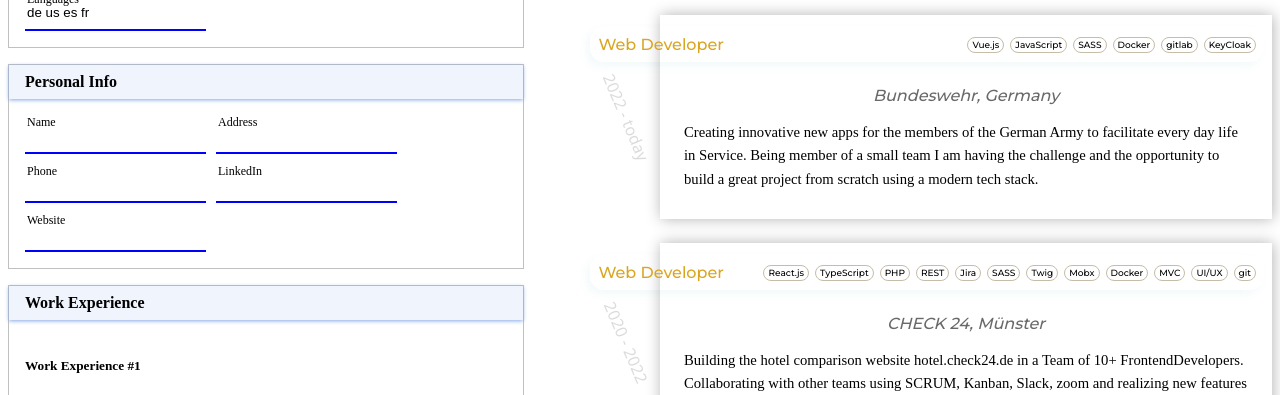
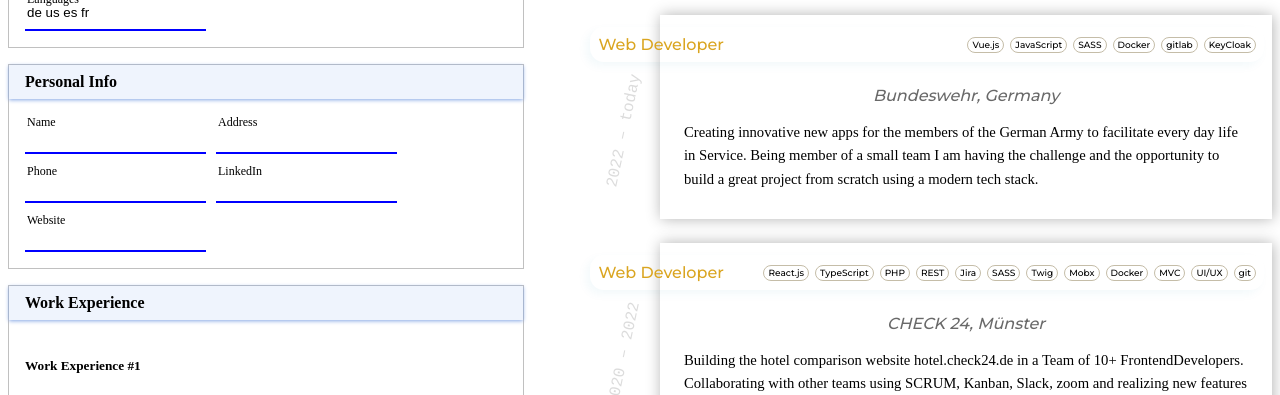
Before and after one commit to elVazquez222/better-cv-maker, an Angular app: page / in a window 1280 px wide. Shown: the part 405-800 px from the top of the page. Built offline with nearby package versions, Linux system fonts and the light colour scheme.

Commit message:
change Bindestriche for Spiegelstriche

```diff
--- a/src/app/app.component.ts
+++ b/src/app/app.component.ts
@@ -28,16 +28,16 @@ export class AppComponent {
     { label: "Languages", type: "text", value: "de us es fr" },
   ]
   workExperienceEntries: Array<WorkExperienceEntry> = [
-    { title: 'Web Developer', location: 'Bundeswehr, Germany', description: 'Creating innovative new apps for the members of the German Army to facilitate every day life in Service. Being member of a small team I am having the challenge and the opportunity to build a great project from scratch using a modern tech stack.', time: '2022 - today', skills: 'Vue.js, JavaScript, SASS, Docker, gitlab, KeyCloak' },
-    { title: 'Web Developer', location: 'CHECK 24, Münster', description: 'Building the hotel comparison website hotel.check24.de in a Team of 10+ FrontendDevelopers. Collaborating with other teams using SCRUM, Kanban, Slack, zoom and realizing new features in close cooperation with the product management using Jira, Adobe XD and hot coffee.', time: '2020 - 2022', skills: 'React.js, TypeScript, PHP, REST, Jira, SASS, Twig, Mobx, Docker, MVC, UI/UX, git' },
-    { title: 'Frontend Developer', location: 'Command Cyber- & Informationroom CIR, Bonn', description: 'Refactoring and extending the existing Microsoft Sharepointbased intranet using React JS and RESTful API to allow to the employees to display and manage speci:c data on a personalized dashboard. SideProjectW Building a digital Kanban board that was used during the COVID19 restrictions using React JS and Firebase.', time: '2019 - 2020', skills: 'React.js, JavaScript, Sharepoint, REST, git, Kanban, Ui-Fabric, firebase' },
-    { title: 'Reservist', location: 'Bundeswehr, Schwarzenborn', description: 'Participating in military maneuvers, such as Allied Spirit X, as Infantryman and IT-Specialist.', time: '2018 - 2019', skills: 'Army command and information system, mil. stuff' },
-    { title: 'Backend Developer', location: 'HAWK, Hildesheim', time: '2017 - 2018', description: 'Project Refactoring the website of the University of Applied Science HAQK (Hochschule für angewandte Qissenschaft und Kunst. Mainly responsible for the database schemes.', skills: 'PHP, MySQLi, phpMyAdmin, jQuery, HTML/CSS, JavaScript' },
-    { title: 'Technical Support', location: 'Unity Media, Göttingen', description: 'Technical Customer Support. Customer service at a large Internet and multimedia provider. Being responsible for recording and processing technical tickets. ', time: '2015 - 2017', skills: 'Customer Service, Tech Support, Multimedia, network technology' },
+    { title: 'Web Developer', location: 'Bundeswehr, Germany', description: 'Creating innovative new apps for the members of the German Army to facilitate every day life in Service. Being member of a small team I am having the challenge and the opportunity to build a great project from scratch using a modern tech stack.', time: '2022 – today', skills: 'Vue.js, JavaScript, SASS, Docker, gitlab, KeyCloak' },
+    { title: 'Web Developer', location: 'CHECK 24, Münster', description: 'Building the hotel comparison website hotel.check24.de in a Team of 10+ FrontendDevelopers. Collaborating with other teams using SCRUM, Kanban, Slack, zoom and realizing new features in close cooperation with the product management using Jira, Adobe XD and hot coffee.', time: '2020 – 2022', skills: 'React.js, TypeScript, PHP, REST, Jira, SASS, Twig, Mobx, Docker, MVC, UI/UX, git' },
+    { title: 'Frontend Developer', location: 'Command Cyber- & Informationroom CIR, Bonn', description: 'Refactoring and extending the existing Microsoft Sharepointbased intranet using React JS and RESTful API to allow to the employees to display and manage speci:c data on a personalized dashboard. SideProjectW Building a digital Kanban board that was used during the COVID19 restrictions using React JS and Firebase.', time: '2019 – 2020', skills: 'React.js, JavaScript, Sharepoint, REST, git, Kanban, Ui-Fabric, firebase' },
+    { title: 'Reservist', location: 'Bundeswehr, Schwarzenborn', description: 'Participating in military maneuvers, such as Allied Spirit X, as Infantryman and IT-Specialist.', time: '2018 – 2019', skills: 'Army command and information system, mil. stuff' },
+    { title: 'Backend Developer', location: 'HAWK, Hildesheim', time: '2017 – 2018', description: 'Project Refactoring the website of the University of Applied Science HAQK (Hochschule für angewandte Qissenschaft und Kunst. Mainly responsible for the database schemes.', skills: 'PHP, MySQLi, phpMyAdmin, jQuery, HTML/CSS, JavaScript' },
+    { title: 'Technical Support', location: 'Unity Media, Göttingen', description: 'Technical Customer Support. Customer service at a large Internet and multimedia provider. Being responsible for recording and processing technical tickets. ', time: '2015 – 2017', skills: 'Customer Service, Tech Support, Multimedia, network technology' },
     { title: 'Web Content Manager', location: 'Franks Bone Schmuck, Hannover', description: 'Administrating the web shop of a local retailer. Being responsible for the content and presentation of the goods offered and for creating the media (images)', time: '2013-2015', skills: 'Photography, HTML/CSS, Webshop, customer service' },
-    { title: 'Internship Webdesign', location: 'Setup-Design, Hannover', description: 'Web Development internship. Applying what I had learned about web development and learning a lot about professional web development and design.', time: '2013 - 2014', skills: 'JavaScript, jQuery, Design, PhotoShop, Bootstrap, HTML/CSS, PHP, MySQL' },
-    { title: 'Vocational Training', location: 'Hannover', description: 'IT-Training. Learning the fundamentals of Software-Development, Web-Development, Network-Technology, Databases. At the same time, get your high school diploma.', time: '2011 - 2013', skills: 'C++, HTML, CSS, JavaScript, PHP, MySQL, phpMyAdmin' },
-    { title: 'Military Service', location: 'Bundeswehr', description: 'Serving as an Infantryman inter alia in JgBtl292 in Donaueschingen. Building knowledge of human nature and discipline, which are also helpful in civilian work and everyday life.', time: '2005 - 2010', skills: 'soft skills, military skills, leading skills' }
+    { title: 'Internship Webdesign', location: 'Setup-Design, Hannover', description: 'Web Development internship. Applying what I had learned about web development and learning a lot about professional web development and design.', time: '2013 – 2013', skills: 'JavaScript, jQuery, Design, PhotoShop, Bootstrap, HTML/CSS, PHP, MySQL' },
+    { title: 'Vocational Training', location: 'Hannover', description: 'IT-Training. Learning the fundamentals of Software-Development, Web-Development, Network-Technology, Databases. At the same time, get your high school diploma.', time: '2011 – 2013', skills: 'C++, HTML, CSS, JavaScript, PHP, MySQL, phpMyAdmin' },
+    { title: 'Military Service', location: 'Bundeswehr', description: 'Serving as an Infantryman inter alia in JgBtl292 in Donaueschingen. Building knowledge of human nature and discipline, which are also helpful in civilian work and everyday life.', time: '2005 – 2010', skills: 'soft skills, military skills, leading skills' }
   ]
   newTextInput: TextInput = {
     label: '',
--- a/src/app/preview/preview.component.css
+++ b/src/app/preview/preview.component.css
@@ -176,14 +176,17 @@ header {
 .workExpTime {
   writing-mode: vertical-rl;
   text-orientation: mixed;
+  transform: rotate(192deg);
+
   position: absolute;
   left: -45px;
+  top: 58px;
+
   font-size: 1rem;;
   font-family: system-ui, -apple-system, BlinkMacSystemFont, 'Segoe UI', Roboto, Oxygen, Ubuntu, Cantarell, 'Open Sans', 'Helvetica Neue', sans-serif;
+  font-family: monospace;
   color: dimgray;
-  top: 56px;
   opacity: .23;
-  transform: rotate(-23deg);
 }
 
 .workExpTitle{
```
